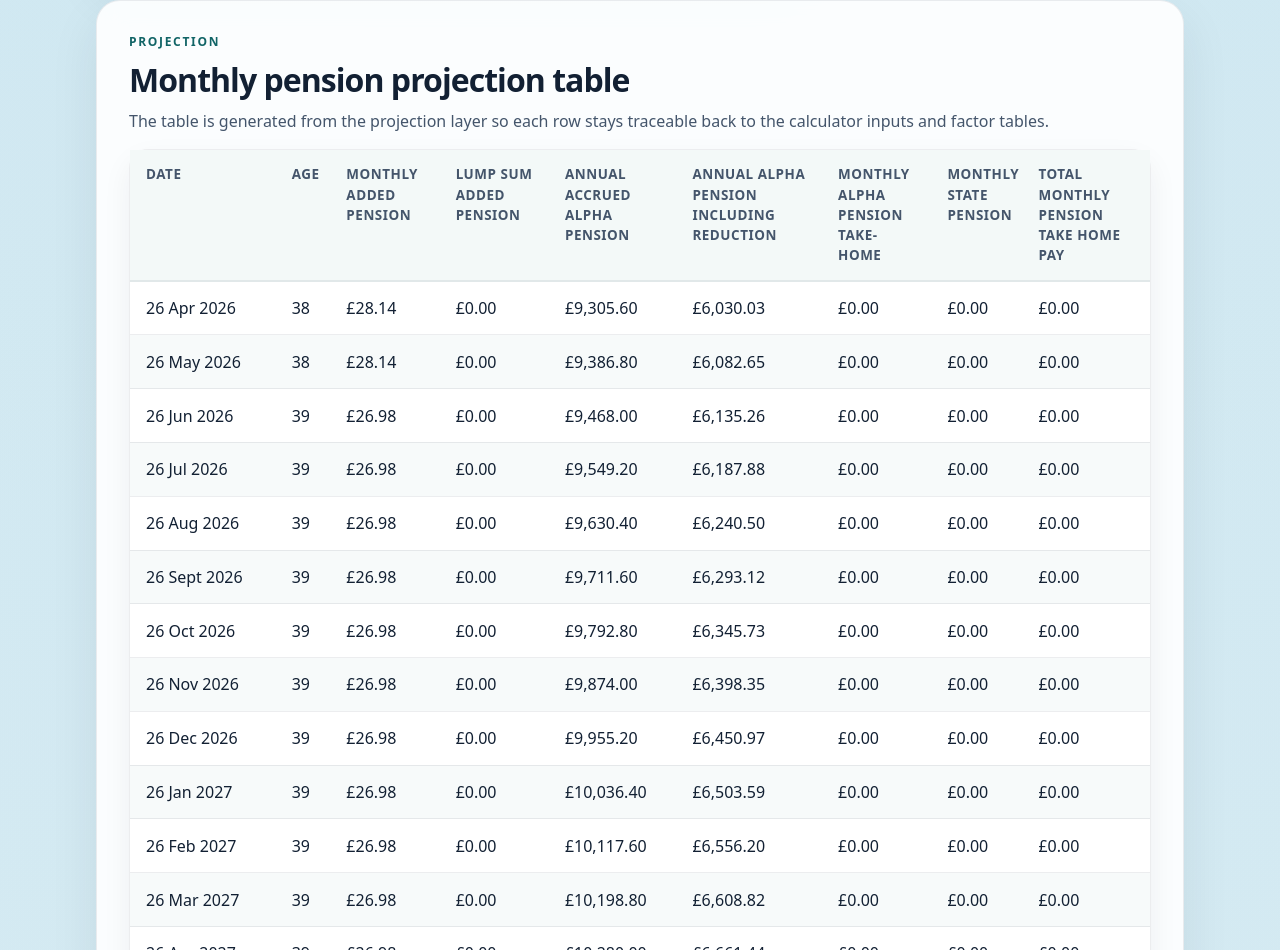
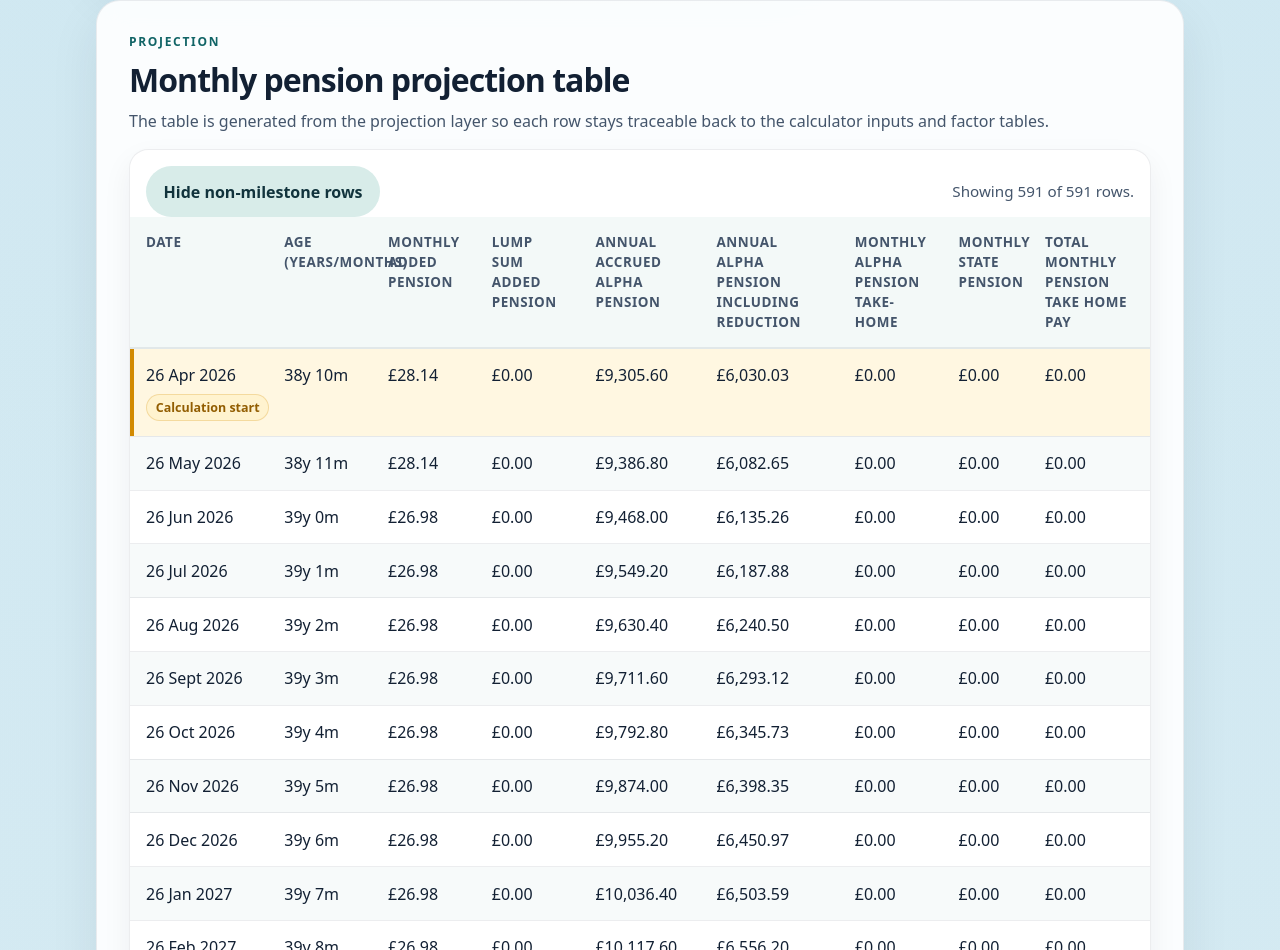
Before and after one commit to r0w4n/cs-pension-calculator, a React (Vite) app: page / in a window 1280 px wide. Shown: the part 2301-3251 px from the top of the page. Built offline with nearby package versions, Linux system fonts and the light colour scheme.

Commit message:
made changes to the table

```diff
--- a/src/App.tsx
+++ b/src/App.tsx
@@ -528,7 +528,7 @@ type ProjectionTableProps = {
 
 const projectionTableColumns = [
   { key: "date", label: "Date", width: "8rem" },
-  { key: "age", label: "Age", width: "3rem" },
+  { key: "age", label: "Age (years/months)", width: "6rem" },
   { key: "monthlyAddedPension", label: "Monthly Added Pension", width: "6rem" },
   { key: "lumpSumAddedPension", label: "Lump sum added pension", width: "6rem" },
   { key: "annualAccruedAlphaPension", label: "Annual Accrued Alpha Pension", width: "7rem" },
@@ -544,6 +544,11 @@ const projectionTableColumns = [
 
 function ProjectionTable({ rows }: ProjectionTableProps) {
   const headerScrollRef = useRef<HTMLDivElement | null>(null);
+  const [showMilestonesOnly, setShowMilestonesOnly] = useState(false);
+  const visibleRows = showMilestonesOnly
+    ? rows.filter((row) => row.milestones.length > 0)
+    : rows;
+  const milestoneRowCount = rows.filter((row) => row.milestones.length > 0).length;
 
   const syncHeaderScroll = (scrollLeft: number) => {
     if (headerScrollRef.current) {
@@ -561,6 +566,21 @@ function ProjectionTable({ rows }: ProjectionTableProps) {
 
   return (
     <div className="table-shell">
+      <div className="table-controls">
+        <button
+          type="button"
+          className="secondary-button"
+          aria-pressed={showMilestonesOnly}
+          onClick={() => setShowMilestonesOnly((current) => !current)}
+        >
+          {showMilestonesOnly ? "Show all rows" : "Hide non-milestone rows"}
+        </button>
+        <p className="table-status">
+          Showing {visibleRows.length} of {rows.length} rows
+          {showMilestonesOnly ? ` (${milestoneRowCount} milestones)` : ""}.
+        </p>
+      </div>
+
       <div className="table-header-shell">
         <div className="table-header-scroll" ref={headerScrollRef}>
           <table className="projection-table projection-table--header" aria-hidden="true">
@@ -599,7 +619,7 @@ function ProjectionTable({ rows }: ProjectionTableProps) {
             </tr>
           </thead>
           <tbody>
-            {rows.map((row) => (
+            {visibleRows.map((row) => (
               <tr
                 key={row.date}
                 className={row.milestones.length > 0 ? "projection-row projection-row--milestone" : "projection-row"}
@@ -619,7 +639,7 @@ function ProjectionTable({ rows }: ProjectionTableProps) {
                     ) : null}
                   </div>
                 </td>
-                <td>{row.age}</td>
+                <td>{formatAge(row.age, row.ageMonths)}</td>
                 <td>{formatCurrencyDetailed(row.monthlyAddedPension)}</td>
                 <td>{formatCurrencyDetailed(row.lumpSumAddedPension)}</td>
                 <td>{formatCurrencyDetailed(row.annualAccruedAlphaPension)}</td>
@@ -663,6 +683,10 @@ function formatCurrencyDetailed(value: number) {
   }).format(value);
 }
 
+function formatAge(years: number, months: number) {
+  return `${years}y ${months}m`;
+}
+
 function formatYears(value: number) {
   return `${value.toFixed(1)} years`;
 }
--- a/src/index.css
+++ b/src/index.css
@@ -294,6 +294,21 @@ h3 {
   box-shadow: var(--shadow-soft);
 }
 
+.table-controls {
+  display: flex;
+  flex-wrap: wrap;
+  align-items: center;
+  justify-content: space-between;
+  gap: 0.85rem;
+  padding: 1rem 1rem 0;
+}
+
+.table-status {
+  margin: 0;
+  color: var(--text-muted);
+  font-size: 0.95rem;
+}
+
 .projection-table {
   width: 100%;
   border-collapse: collapse;
--- a/src/projection.ts
+++ b/src/projection.ts
@@ -21,6 +21,7 @@ type ReductionFactorRecord = {
 export type ProjectionRow = {
   date: string;
   age: number;
+  ageMonths: number;
   milestones: string[];
   monthlyAddedPension: number;
   lumpSumAddedPension: number;
@@ -56,9 +57,11 @@ export type PensionSummary = {
 };
 
 const MONTHLY_ALPHA_ACCRUAL_RATE = 0.0232 / 12;
-const STOPS_ALPHA_ACCRUAL_LABEL = "Stops Alpha accrual";
-const STARTS_ALPHA_PENSION_LABEL = "Starts Alpha pension";
-const STARTS_STATE_PENSION_LABEL = "Starts State Pension";
+const CALCULATION_START_LABEL = "Calculation start";
+const STOPS_ALPHA_ACCRUAL_LABEL = "Leave Alpha Pension Scheme";
+const STARTS_ALPHA_PENSION_LABEL = "Starts Drawing Alpha Pension";
+const STARTS_STATE_PENSION_LABEL = "Starts Drawing State Pension";
+const LIFE_EXPECTANCY_LABEL = "Life expectancy";
 const DEFAULT_ALPHA_ACCRUAL_RATE = 0.0232;
 
 type MilestoneDefinition = {
@@ -133,10 +136,21 @@ export function createProjectionTable(settings: PensionSettings): ProjectionRow[
   });
   let cumulativeMonthlyAccrual = 0;
 
-  const milestoneRows = buildMilestoneMap(generateMilestoneDefinitions(accrualStopDate, drawDate, settings.statePensionDrawDate), settings.startDate, endDate);
+  const milestoneRows = buildMilestoneMap(
+    generateMilestoneDefinitions(
+      settings.startDate,
+      accrualStopDate,
+      drawDate,
+      settings.statePensionDrawDate,
+      endDate,
+    ),
+    settings.startDate,
+    endDate,
+  );
 
   return generateMonthlyDateRange(settings.startDate, endDate).map((rowDate) => {
     const age = calculateAge(settings.dateOfBirth, rowDate);
+    const ageMonths = calculateAgeMonths(settings.dateOfBirth, rowDate);
     const monthlyAlphaAccrual =
       rowDate <= accrualStopDate
         ? calculateMonthlyAlphaAccrual(settings.pensionableEarnings)
@@ -180,6 +194,7 @@ export function createProjectionTable(settings: PensionSettings): ProjectionRow[
     return {
       date: rowDate,
       age,
+      ageMonths,
       milestones: milestoneRows.get(rowDate) ?? [],
       monthlyAddedPension,
       lumpSumAddedPension,
@@ -303,6 +318,10 @@ export function generateMonthlyDateRange(startDate: string, endDate: string) {
     currentDate = addMonths(currentDate, 1);
   }
 
+  if (dates.at(-1) !== endDate) {
+    dates.push(endDate);
+  }
+
   return dates;
 }
 
@@ -325,6 +344,21 @@ export function calculateAge(dateOfBirth: string, rowDate: string) {
   }
 
   return age;
+}
+
+export function calculateAgeMonths(dateOfBirth: string, rowDate: string) {
+  const birth = parseIsoDate(dateOfBirth);
+  const row = parseIsoDate(rowDate);
+
+  let months =
+    (row.getUTCFullYear() - birth.getUTCFullYear()) * 12 +
+    (row.getUTCMonth() - birth.getUTCMonth());
+
+  if (row.getUTCDate() < birth.getUTCDate()) {
+    months -= 1;
+  }
+
+  return Math.max(0, months % 12);
 }
 
 export function calculateMonthlyAlphaAccrual(pensionableEarnings: number) {
@@ -483,14 +517,18 @@ export function calculateTotalGrossMonthlyPension(
 }
 
 export function generateMilestoneDefinitions(
+  startDate: string,
   alphaPensionStopDate: string,
   alphaPensionDrawDate: string,
   statePensionStartDate: string,
+  lifeExpectancyDate: string,
 ): MilestoneDefinition[] {
   return [
+    { date: startDate, label: CALCULATION_START_LABEL },
     { date: alphaPensionStopDate, label: STOPS_ALPHA_ACCRUAL_LABEL },
     { date: alphaPensionDrawDate, label: STARTS_ALPHA_PENSION_LABEL },
     { date: statePensionStartDate, label: STARTS_STATE_PENSION_LABEL },
+    { date: lifeExpectancyDate, label: LIFE_EXPECTANCY_LABEL },
   ];
 }
 
```
Also changed, not shown: 2 other files (tests, documents, lock files or other folders).
